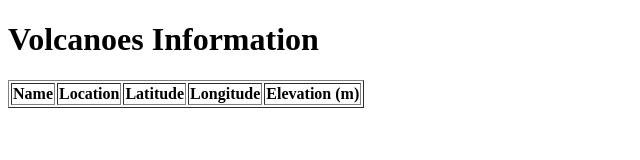
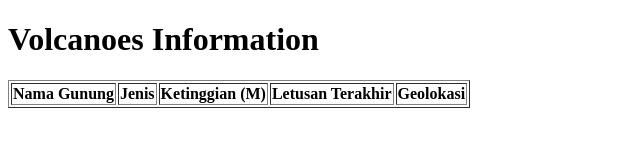
Before and after one commit to MuhammadRafif06/Fetch---API--Practice-, a website: page volcanoes.html in a window 1280 px wide. Shown: the whole page, without its empty margins (0-640 px from the left). Drawn offline with nearby package versions, Linux system fonts and the light colour scheme; no server answers.

Commit message:
Updated (2)

```diff
--- a/volcanoes.html
+++ b/volcanoes.html
@@ -10,11 +10,11 @@
     <table border="1" id="volcanoTable">
         <thead>
             <tr>
-                <th>Name</th>
-                <th>Location</th>
-                <th>Latitude</th>
-                <th>Longitude</th>
-                <th>Elevation (m)</th>
+                <th>Nama Gunung</th>
+                <th>Jenis</th>
+                <th>Ketinggian (M)</th>
+                <th>Letusan Terakhir</th>
+                <th>Geolokasi</th>
             </tr>
         </thead>
         <tbody>
```
Also changed, not shown: main.js (+8 -7 lines).
